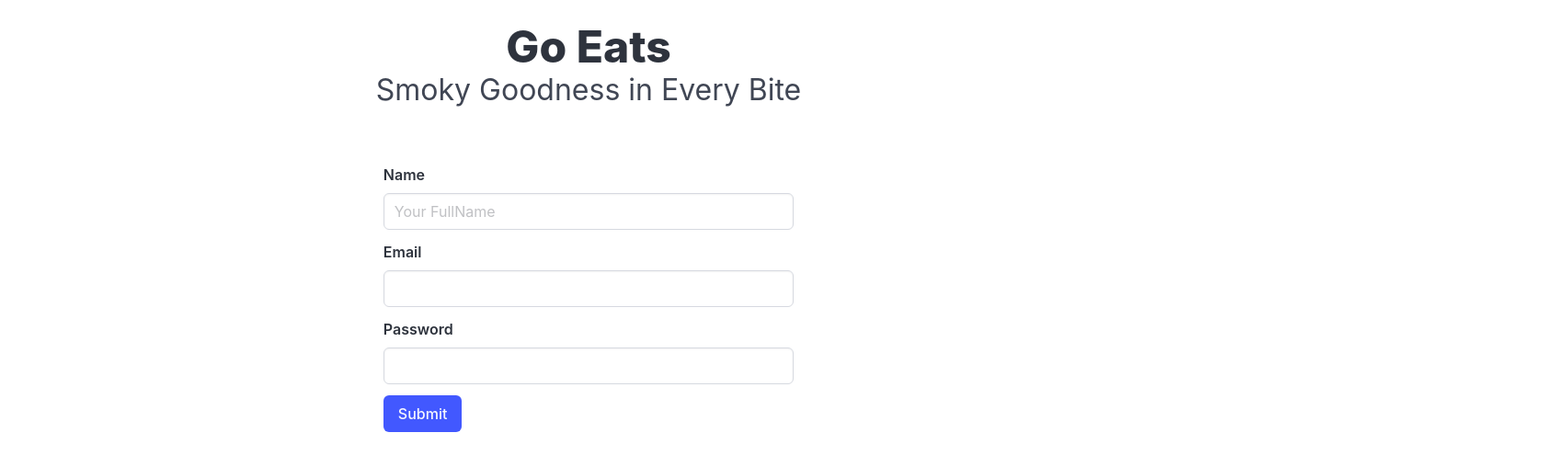
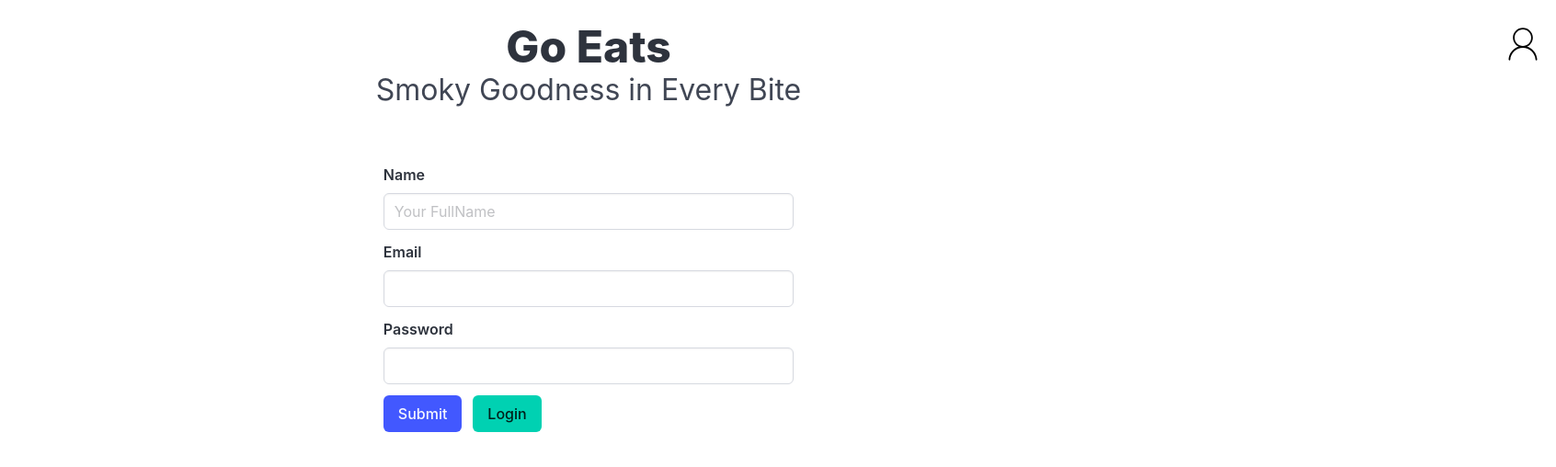
Before and after one commit to mukulmantosh/food_delivery_frontend, a React (Vite) app: page /user/create in a window 1280 px wide. Shown: the top 508 px of the page at 92% size, 1692 px wide, since content can reach past the window. Built offline with nearby package versions, Linux system fonts and the light colour scheme.

Commit message:
Add user icon and login link
Updated the Header component to include a user icon with a navigation link to the user creation page and made the app title clickable. Additionally, added a login button in the NewUser component.

```diff
--- a/src/components/Header.tsx
+++ b/src/components/Header.tsx
@@ -3,12 +3,23 @@ function Header() {
     return (
         <div>
             <div className="container">
-                <div className="has-text-centered mt-5">
-                    <h1 className="title is-size-1">Go Eats</h1>
-                    <p className="subtitle is-size-3">Smoky Goodness in Every Bite</p>
+                <div className="columns">
+                    <div className="column is-full">
+                        <div className="has-text-centered mt-5">
+                            <a href="/"><h1 className="title is-size-1">Go Eats</h1></a>
+                            <p className="subtitle is-size-3">Smoky Goodness in Every Bite</p>
+                        </div>
+                    </div>
+                    <div className="column is-one-third"></div>
+                    <div className="column">
+                        <figure className="image is-48x48 mt-5">
+                            <a href="/user/create">
+                            <img alt="user" src="../../public/images/user-128.svg"/>
+                            </a>
+                        </figure>
+                    </div>
                 </div>
             </div>
-
         </div>
     )
 }
--- a/src/components/NewUser.tsx
+++ b/src/components/NewUser.tsx
@@ -80,6 +80,8 @@ function NewUser() {
                             <div className="field is-grouped">
                                 <div className="control">
                                     <button type="submit" className="button is-link">Submit</button>
+                                    <a className="ml-3 button is-primary">Login</a>
+
                                 </div>
                             </div>
                         </form>
```
Also changed, not shown: public/images/user-128.svg (added).
